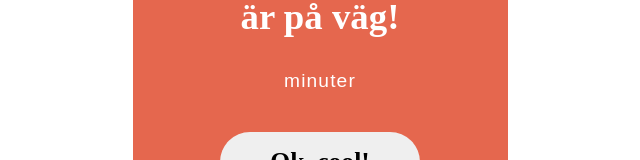
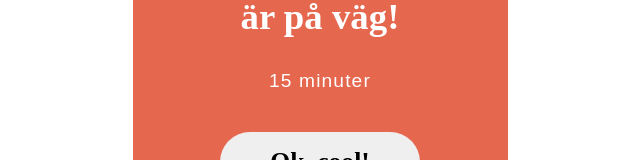
Before and after one commit to PrasunaKaveti-ITHS/Airbean, a Vue app: page /OrderDelivery in a window 1280 px wide. Shown: the part 366-526 px from the top of the page, without its empty margins (320-960 px from the left). Built offline with nearby package versions, Linux system fonts and the light colour scheme.

Commit message:
Some style changes

```diff
--- a/src/components/OrderHistory.vue
+++ b/src/components/OrderHistory.vue
@@ -60,6 +60,7 @@ export default {
   height: 100%;
   display: flex;
   flex-direction: column;
+  margin-bottom: 2rem;
 }
 .IconOrder{
   margin-right: 300px;
--- a/src/components/OrderList.vue
+++ b/src/components/OrderList.vue
@@ -87,6 +87,7 @@ export default {
 }
 .container {
   background-color: #439174;
+
 }
 
 .kaffestyle {
@@ -147,5 +148,6 @@ button {
   border: none;
   background-color: black;
   color: white;
+  margin-bottom: 2rem;
 }
 </style>
--- a/src/views/OrderDelivery.vue
+++ b/src/views/OrderDelivery.vue
@@ -5,7 +5,7 @@
     <img src="../assets/orderdelivery.svg" />
     <div>
       <h1>Din beställning är på väg!</h1>
-      <span> minuter</span>
+      <span> 15 minuter</span>
     </div>
     <button @click="Goto_hist">Ok, cool!</button>
   </section>
```
